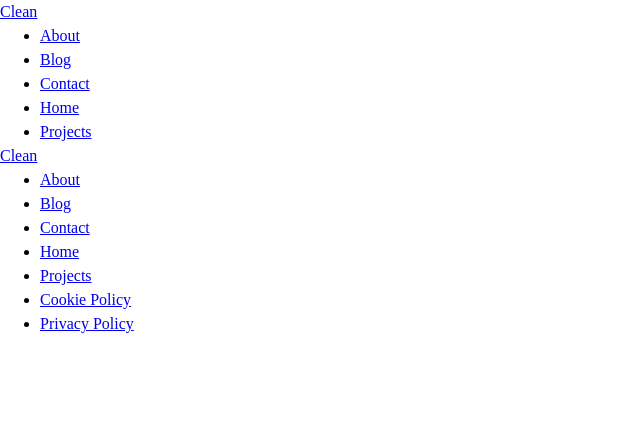
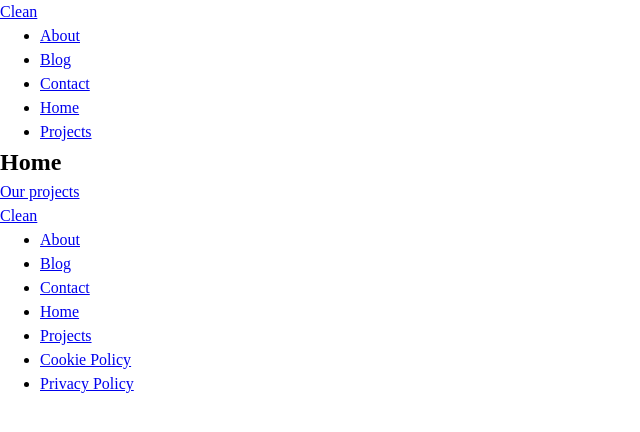
Before and after one commit to pgm-justdesc4/studio-clean, an Eleventy site: page input/index.njk in a window 1280 px wide. Shown: the whole page, without its empty margins (0-640 px from the left). Built offline with nearby package versions, Linux system fonts and the light colour scheme; Eleventy itself is replaced by a stand-in of ours; files that its build step writes are made by us from their sources; no server answers.

Commit message:
added hero-section (component)

```diff
--- a/input/_includes/components/hero.njk
+++ b/input/_includes/components/hero.njk
@@ -0,0 +1,11 @@
+{% macro hero(title, link) %}
+    <div class="hero">
+        <h1>{{title}}</h1>
+
+        {% if link %}
+        <div class="hero__btn">
+            <a href="{{link.url}}">{{link.text}}</a>
+        </div>
+        {% endif %}
+    </div>
+{% endmacro %}
--- a/input/_includes/layouts/block.njk
+++ b/input/_includes/layouts/block.njk
@@ -1,5 +1,11 @@
+{% import "components/hero.njk" as components %}
+
 {% extends "layouts/default.njk" %}
 
 {% block content %}
-
+    <main>
+        <section>
+            {{ components.hero(title, link) }}
+        </section>
+    </main>
 {% endblock content %}
--- a/input/index.njk
+++ b/input/index.njk
@@ -1,6 +1,9 @@
 ---
 title: Home
 tags: pages
+link:
+    url: "/projects"
+    text: "Our projects"
 ---
 
-{% extends "layouts/default.njk" %}
+{% extends "layouts/block.njk" %}
```
